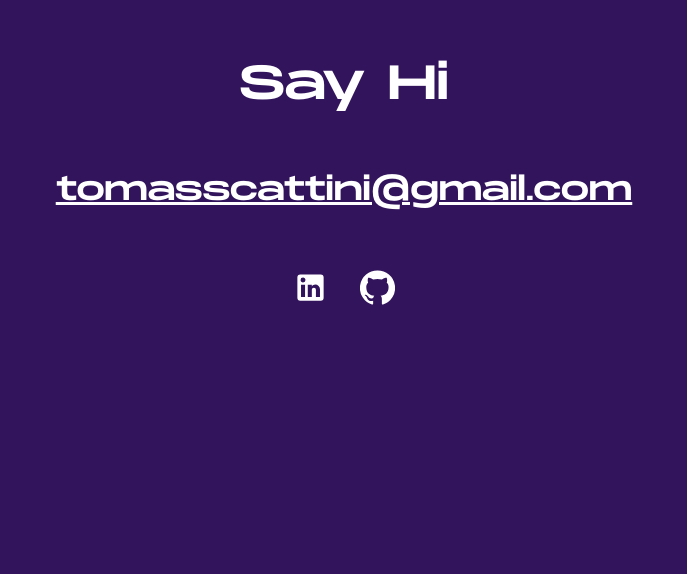
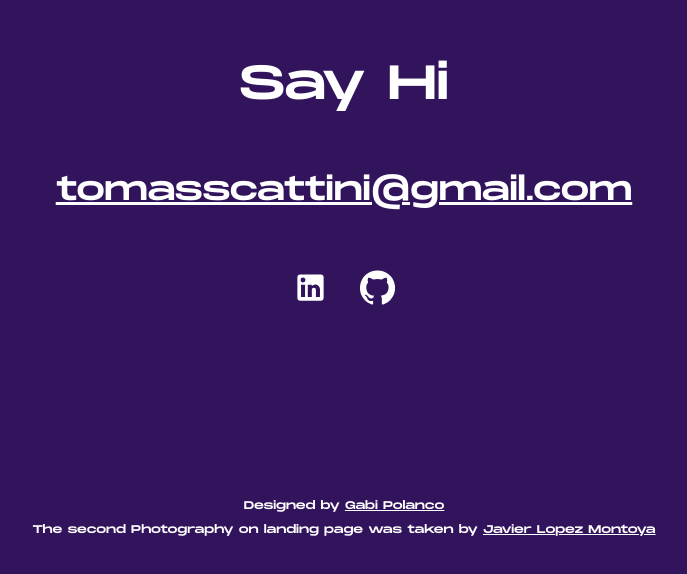
Before and after one commit to lydiob7/portfolio, a React (Create React App) app: page / in a window 1280 px wide. Shown: the part 2622-3196 px from the top of the page, without its empty margins (296-983 px from the left). Built offline with nearby package versions, Linux system fonts and the light colour scheme; no server answers.

Commit message:
Feature: Add credits.

```diff
--- a/package.json
+++ b/package.json
@@ -1,6 +1,6 @@
 {
     "name": "tomi-scattini-portfolio",
-    "version": "2.2.3",
+    "version": "2.3.0",
     "private": true,
     "dependencies": {
         "@craco/craco": "^6.4.4",
--- a/src/config/languages/englishContent.js
+++ b/src/config/languages/englishContent.js
@@ -32,7 +32,7 @@ const englishContent = {
             },
             {
                 year: '2017',
-                content: 'Licenciatura musica popular',
+                content: 'Master in Popular Music',
                 status: 'Graduated'
             },
             {
@@ -58,7 +58,9 @@ const englishContent = {
             descriptionTwo: ', and musician the rest of the day.'
         },
         contact: {
-            message: 'Say Hi'
+            message: 'Say Hi',
+            designBy: 'Designed by',
+            secondPictureCredits: 'The second Photography on landing page was taken by'
         },
         projects: {
             pageTitle: 'Projects',
--- a/src/config/languages/spanishContent.js
+++ b/src/config/languages/spanishContent.js
@@ -58,7 +58,9 @@ const spanishContent = {
             descriptionTwo: ', y músico el resto del día.'
         },
         contact: {
-            message: 'Hablemos'
+            message: 'Hablemos',
+            designBy: 'Diseñado por',
+            secondPictureCredits: 'La segunda foto de la portada fue tomada por'
         },
         projects: {
             pageTitle: 'Proyectos',
--- a/src/pages/home/Banner.js
+++ b/src/pages/home/Banner.js
@@ -114,10 +114,10 @@ const Banner = ({ classes, ...props }) => {
                     )}
                 >
                     <div className={clsx(internalClasses.image, internalClasses.imageOne, 'translate-y-[-2rem]')}>
-                        <img src={banner1} alt="Tomi on a cafe in Catania" />
+                        <img src={banner1} alt="Tomi on a cafe in Catania. Photo: Gabi Polanco" />
                     </div>
                     <div className={clsx(internalClasses.image, internalClasses.imageTwo)}>
-                        <img src={banner2} alt="Tomi playing bass in NYC" />
+                        <img src={banner2} alt="Tomi playing bass in NYC. Photo: Javier Lopez Montoya" />
                     </div>
                 </div>
             </Container>
--- a/src/pages/home/Contact.js
+++ b/src/pages/home/Contact.js
@@ -7,6 +7,21 @@ import { makeStyles } from '@material-ui/core';
 import { GitHub as GitHubIcon, LinkedIn as LinkedInIcon } from '@material-ui/icons';
 
 const useStyles = makeStyles((theme) => ({
+    credits: {
+        position: 'absolute',
+        bottom: '2rem',
+        fontSize: '.7rem',
+        textAlign: 'center',
+        width: '100%',
+        left: 0,
+        padding: '0 1rem',
+        '&>p': {
+            margin: '.5rem 0',
+            '&>a': {
+                textDecoration: 'underline'
+            }
+        }
+    },
     mail: {
         margin: '3rem 0 3.5rem 0',
         fontSize: '1.2rem',
@@ -22,6 +37,7 @@ const useStyles = makeStyles((theme) => ({
         }
     },
     root: {
+        position: 'relative',
         display: 'flex',
         flexDirection: 'column',
         justifyContent: 'center',
@@ -56,6 +72,21 @@ const Contact = ({ classes, ...props }) => {
                     <GitHubIcon fontSize="large" />
                 </a>
             </div>
+
+            <div className={internalClasses.credits}>
+                <p>
+                    {textProvider?.designBy}{' '}
+                    <a href="https://gabrielapolancoferreyra.com/" target="_blank" rel="noreferrer">
+                        Gabi Polanco
+                    </a>
+                </p>
+                <p>
+                    {textProvider?.secondPictureCredits}{' '}
+                    <a href="https://www.linkedin.com/in/javierlomont/" target="_blank" rel="noreferrer">
+                        Javier Lopez Montoya
+                    </a>
+                </p>
+            </div>
         </div>
     );
 };
```
Also changed, not shown: 1 other file (tests, documents, lock files or other folders).
